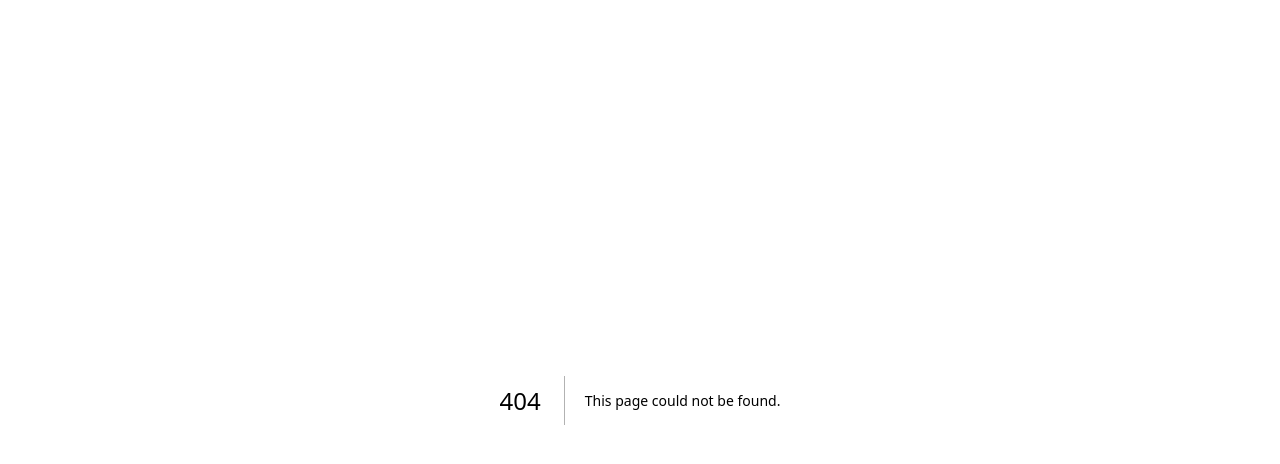
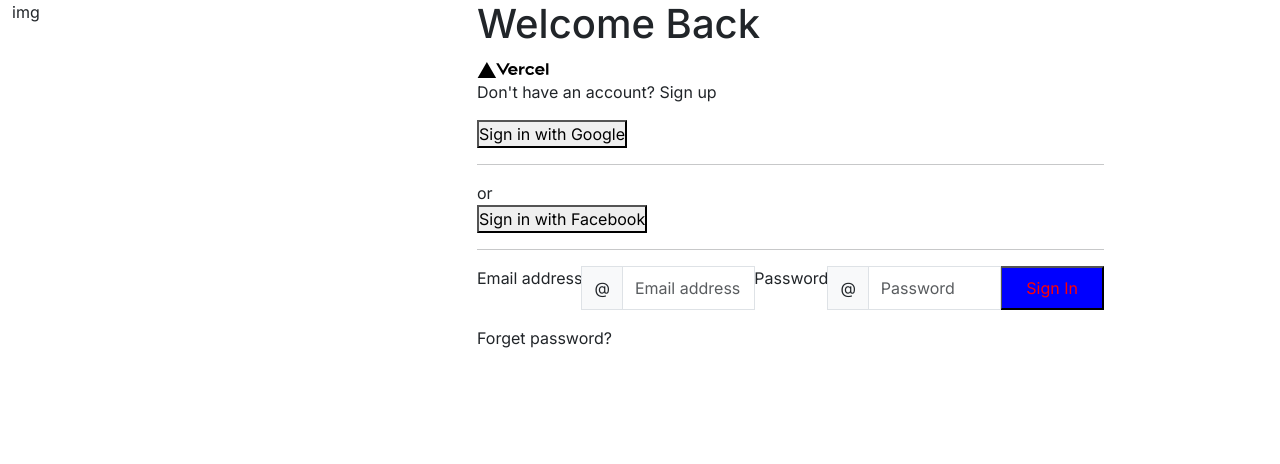
Before and after one commit to jaybamk/my-app-forked, a Next.js app: page /auth/signin in a window 1280 px wide. Before the commit this address had no page. Shown: the top 464 px of the page. Built offline with nearby package versions, Linux system fonts and the light colour scheme.

Commit message:
started with signin page

```diff
--- /dev/null
+++ b/app/auth/signin/page.tsx
@@ -0,0 +1,60 @@
+import Header from "@/components/Header";
+import Footer from"@/components/Footer";
+import styles from './signIn.module.scss'
+import routes from "@/routes";
+import Image from "next/image";
+import Link from "next/link";
+import Button from "@/components/Button";
+export default function SignIn(){
+    return(
+    <>
+    <div className="row container">
+    <div className="d-none d-md-block col-md-5">img</div>
+    <div className="col-xs-12 col-md-7">
+        <div>
+            <div>
+                <h1>Welcome Back</h1>
+            </div>
+            <div>
+                <Link href="/">
+                    <Image src="/vercel.svg" alt="logo" width={72} height={16} />
+                </Link>
+            </div>
+        </div>
+        <div>
+            <p>Don't have an account? <Link href={routes.auth.signup}>Sign up</Link></p>
+        </div>
+        <div>
+        <div>
+            <div>
+                <Link href=""><button>Sign in with Google</button></Link>
+                <hr />
+            </div>
+            <div>or</div>
+            <div>
+                <Link href=""><button>Sign in with Facebook</button></Link>
+                <hr />
+            </div>
+        </div>
+        <div>
+            <form action="submit" method="get">
+                <div className="input-group mb-3">
+                    <label htmlFor="Email">Email address</label>
+                    <span className="input-group-text" id="basic-addon1">@</span>
+                    <input type="email" className="form-control" id="Email" name="Email" placeholder="Email address" aria-label="Email address" required/>
+                    <label htmlFor="Password">Password</label>
+                    <span className="input-group-text" id="basic-addon1">@</span>
+                    <input type="password" className="form-control" id="Password" placeholder="Password" aria-label="Password" required/>
+                    <div>
+                        <Button word="Sign In"/>
+                    </div>
+                </div>
+            <Link href={routes.auth.password.index}>Forget password?</Link>
+            </form>
+        </div>
+        </div>
+    </div>
+    </div>
+    </>
+    );
+}
--- /dev/null
+++ b/app/auth/signin/signIn.module.scss
@@ -0,0 +1 @@
+@import '~bootstrap/scss/bootstrap';
--- /dev/null
+++ b/components/Button/index.tsx
@@ -0,0 +1,7 @@
+'use client';
+import styles from './Button.module.scss';
+const Button = ({word}:any) => {
+    return <button className={`${styles.btn} px-4  py-2`} type= "submit">{word}</button>
+}
+
+export default Button;
--- a/components/Header/styles.module.scss
+++ b/components/Header/styles.module.scss
@@ -1,7 +1,4 @@
 .header{
     width: 100%;
     padding: 2vh 7vw;
-    nav {
-
-    }
 }
--- a/routes/index.ts
+++ b/routes/index.ts
@@ -4,6 +4,12 @@ const routes = {
     index: "/auth",
     signin: "/auth/signin",
     signup: "/auth/signup",
+    password:{
+      index: "/auth/resetPassword",
+      emailCode: "/auth/resetPassword/code_to_email",
+      codeVerification: "/auth/resetPassword/code_verification",
+      change: "/auth/resetpassword/changePassword"
+    }
   },
   support: {
     index: "/support",
```
Also changed, not shown: app/auth/signup/page.tsx (added, +12 -0 lines), app/page.tsx (+3 -5 lines), components/Button/Button.tsx (deleted, +0 -20 lines), 1 other file (tests, documents, lock files or other folders).
